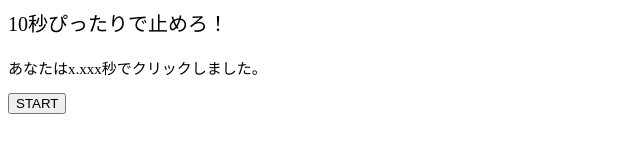
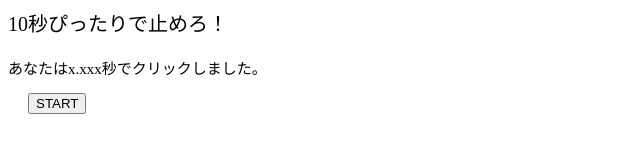
Before and after one commit to naoyuki2110/hennagame, a plain HTML site: page index.html in a window 1280 px wide. Shown: the whole page, without its empty margins (0-640 px from the left). Drawn offline with Linux system fonts and the light colour scheme.

Commit message:
Update style.css

```diff
--- a/style.css
+++ b/style.css
@@ -4,3 +4,6 @@
 .sectext {
   font-size:15px;
 }
+.bt {
+  transform:translate(20px,0px);
+}
```
